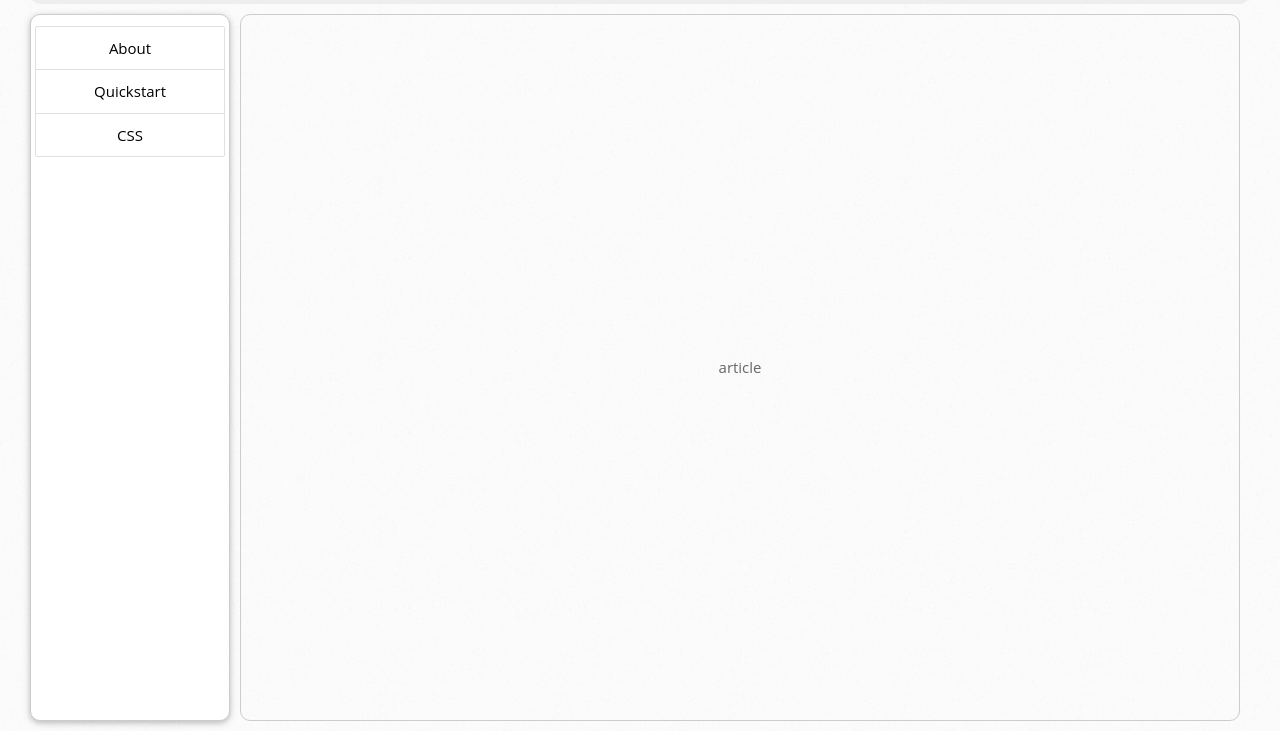
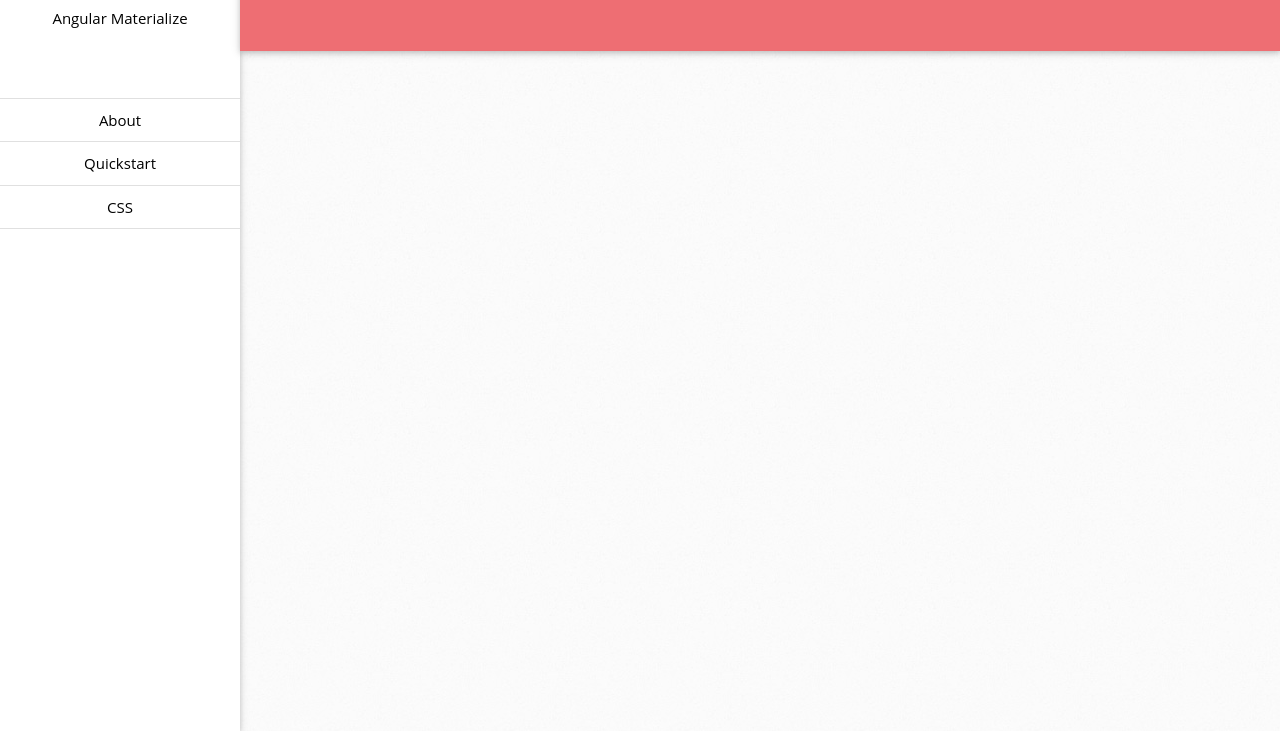
Before and after one commit to Xaiid/angular-material, a website: page index.html in a window 1280 px wide. Shown: the part 69-800 px from the top of the page. Drawn offline with Linux system fonts and the light colour scheme.

Commit message:
improve sidebar to follow material conventions, work on article sections

```diff
--- a/assets/css/_layout.scss
+++ b/assets/css/_layout.scss
@@ -9,7 +9,7 @@ html, body {
 body {
   font-family: 'Muli', 'Open Sans', Arial, sans-serif;
   height: 100%;
-  margin: 0 2em;
+//  margin: 0 2em;
   box-sizing: border-box;
   @include flexbox();
   -webkit-flex-direction: column;
@@ -29,35 +29,20 @@ body {
   @include flex(1);
 }
 #main > * {
-  border: 1px solid #ccc;
-  padding: 0.25em;
-  border-radius: 10px;
+//  border: 1px solid #ccc;
+//  padding: 0.25em;
+//  border-radius: 10px;
 }
 #main > article {
   @include flex(1 0 0px);
+  @include flexbox();
 
   -webkit-order: 2;
   -ms-order: 2;
   -moz-order: 2;
   -o-order: 2;
   order: 2;
-  margin: 0 10px;
-  display: -webkit-flex;
-  -webkit-justify-content: center;
-  -webkit-align-items: center;
-  display: -moz-flex;
-  -moz-justify-content: center;
-  -moz-align-items: center;
-  display: -ms-flex;
-  -ms-justify-content: center;
-  -ms-align-items: center;
-  display: -o-flex;
-  -o-justify-content: center;
-  -o-align-items: center;
-  display: flex;
-  justify-content: center;
-  align-items: center;
-  text-align: center;
+//  margin: 0 10px;
 }
 
 #main > section {
--- a/assets/css/components/_mixins.scss
+++ b/assets/css/components/_mixins.scss
@@ -28,3 +28,17 @@
   cursor: pointer;
   cursor: hand;
 }
+
+@mixin unselectable() {
+  -webkit-user-select: none;
+  -moz-user-select: none;
+  -ms-user-select: none;
+  -o-user-select: none;
+  user-select: none;
+}
+
+@mixin antialiasing( $type:antialiased ) {
+  -webkit-font-smoothing: $type;
+  font-smoothing: $type;
+  font-smooth: always;
+}
--- a/assets/css/components/_navigation.scss
+++ b/assets/css/components/_navigation.scss
@@ -1,7 +1,7 @@
 @import 'mixins';
 @import '../../../bower_components/compass-mixins/lib/compass';
 
-nav {
+.sidenav {
   display: -webkit-flex;
   display: -moz-flex;
   display: -ms-flex;
@@ -12,7 +12,6 @@ nav {
   -ms-justify-content: space-between;
   -o-justify-content: space-between;
   justify-content: space-between;
-  margin-bottom: 10px;
   -webkit-align-items: center;
   -moz-align-items: center;
   -ms-align-items: center;
@@ -27,22 +26,28 @@ nav {
 
 .sidenav {
   background-color: white;
-  display: -webkit-flex;
-  display: -moz-flex;
-  display: -ms-flex;
-  display: -o-flex;
-  display: flex;
-  -webkit-flex-direction: column;
-  -moz-flex-direction: column;
-  -ms-flex-direction: column;
-  -o-flex-direction: column;
-  flex-direction: column;
-  width: 200px;
-  height: 100%;
+  @include flexbox();
+  @include flex-direction(column);
+  width: 240px;
+  height: 100vh;
   @include order(0);
+
+  .banner {
+    height: 20vh;
+    cursor: default;
+  }
+  .banner:hover {
+    background-color: white;
+  }
 
   .collection {
     width: 100%;
+    border-radius: 0px;
+    border: none;
+
+    .collection-item:last-child {
+      border-bottom: 1px solid #e0e0e0;
+    }
   }
 
   .collection-item {
@@ -52,12 +57,13 @@ nav {
   // TODO: make the nav bar show by pressing a hamburger
   @include bp(xs) {
     width: 100%;
-    height: 17vh;
-//    display: none;
+//    height: 17vh;
+    display: none;
   }
 
   li {
     @include hand-cursor();
+    @include unselectable();
     -ms-flex-direction: row;
     -webkit-flex-direction: row;
     flex-direction: row;
@@ -92,6 +98,7 @@ nav {
     text-align: center;
     border-bottom: 1px solid #eee;
 
+    color: #000;
     a, a:hover {
       color: #000;
     }
@@ -137,3 +144,22 @@ nav > a:last-child {
 nav > a:hover {
   background-size: 100% 100%;
 }
+
+nav {
+
+  @include bp(xs) {
+    width: 100%;
+  }
+
+  a {
+    @include antialiasing();
+  }
+}
+
+.article-header {
+  height: 15vh;
+}
+
+#index-banner {
+  background-color: #ee6e73;
+}
--- a/assets/css/style.scss
+++ b/assets/css/style.scss
@@ -892,5 +892,5 @@ footer a:hover {
 
 
 body {
-  padding: 10px 0px;
+//  padding: 10px 0px;
 }
--- a/index.html
+++ b/index.html
@@ -18,23 +18,35 @@
 </head>
 
 <body>
-	<header>header</header>
 	<div id="main">
 		<nav class="sidenav">
 			<ul class="collection">
+				<li class="collection-item banner">
+					<div>Angular Materialize</div>
+				</li>
 				<li class="collection-item">
 					<a href="#about">About</a>
 				</li>
 				<li class="collection-item">
-					<a href="#about">Quickstart</a>
+					<a href="#quickstart">Quickstart</a>
 				</li>
 				<li class="collection-item">
-					<a href="#about">CSS</a>
+					<a href="#css">CSS</a>
 				</li>
 			</ul>
 		</nav>
 
-		<article>article</article>
+		<article>
+			<div class="header">
+			</div>
+				<nav class="article-header">
+					<div class="nav-wrapper">
+						<div class="container">
+							<a class="brand-logo">About</a>
+						</div>
+					</div>
+				</nav>
+		</article>
 	</div>
 
 	<script type="text/javascript" src="bower_components/jquery/dist/jquery.js"></script>
```
Also changed, not shown: assets/css/style.css, 1 other file.
